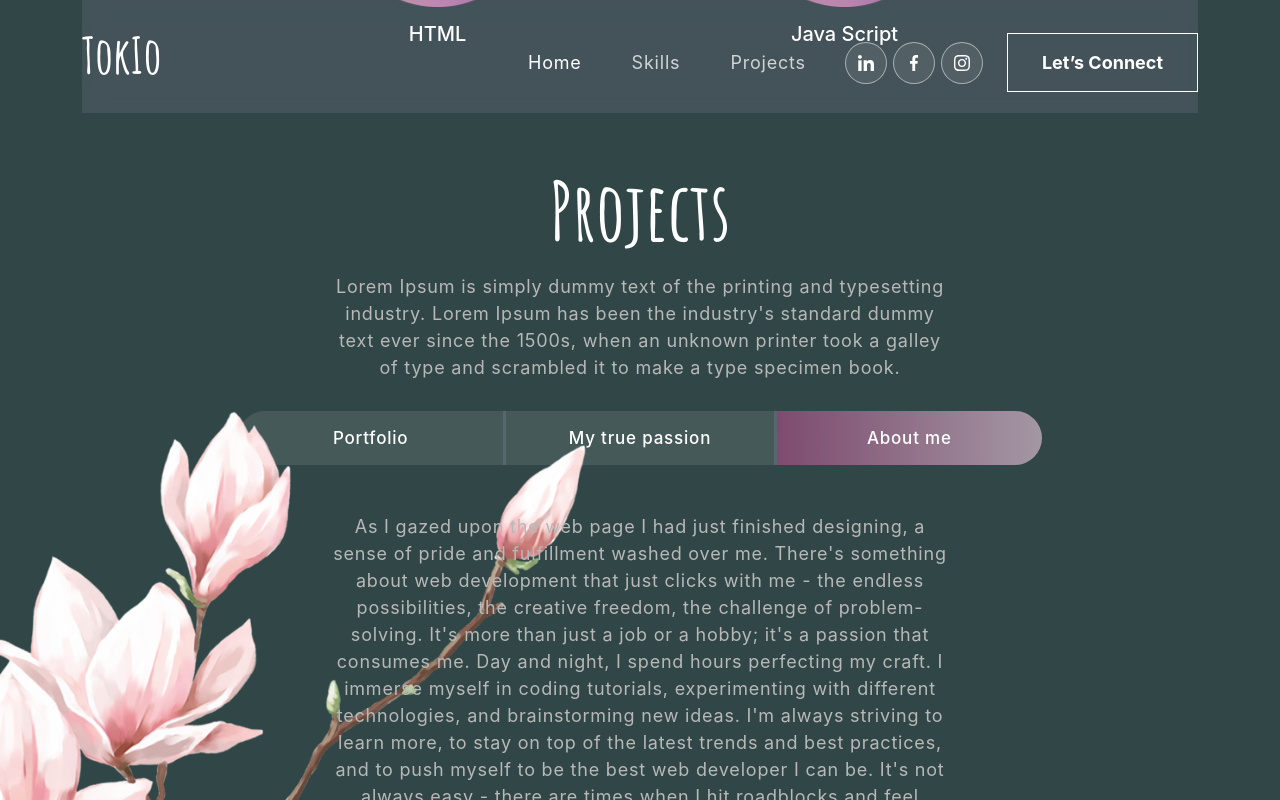
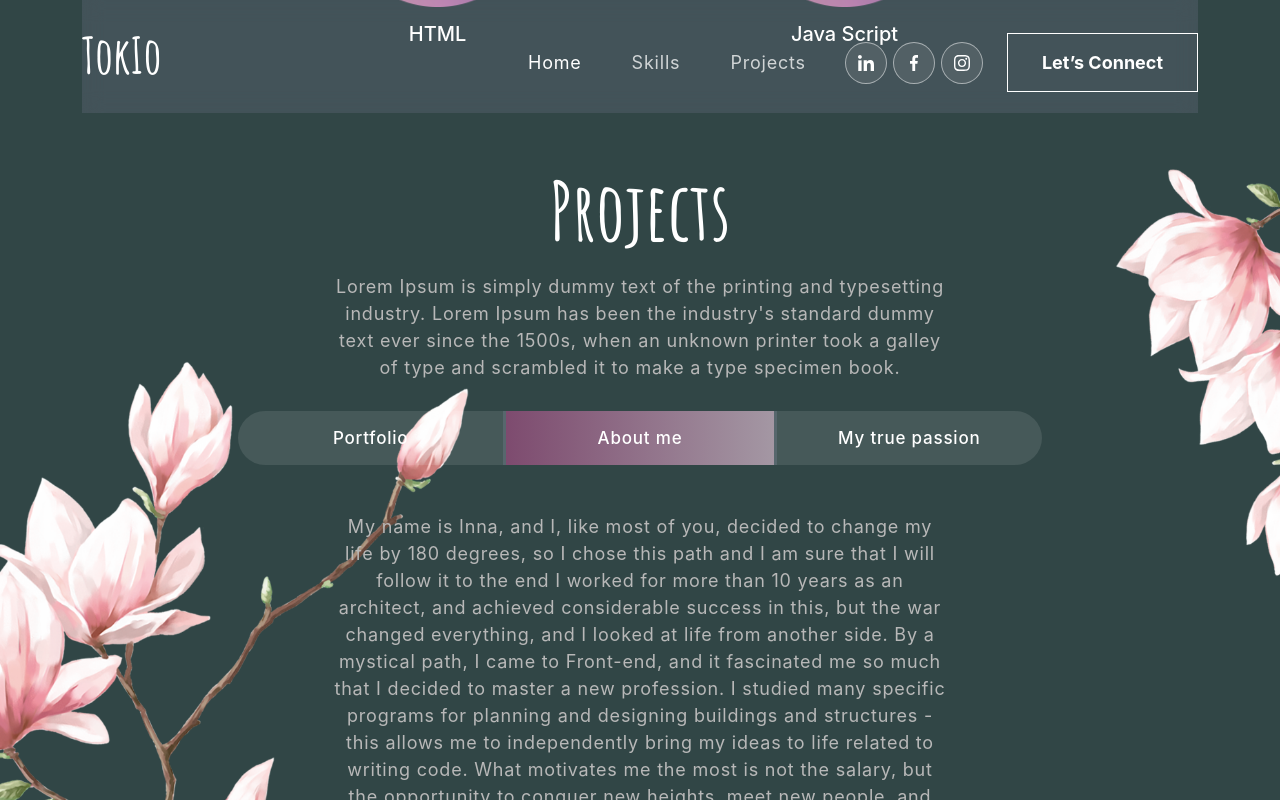
Before and after one commit to Inna-Mykytiuk/Responsive-portfolio-website, a React (Create React App) app: page / in a window 1280 px wide. Both pictures are taken after a click on the tab "About me". Shown: the part 1275-2075 px from the top of the page. Built offline with nearby package versions, Linux system fonts and the light colour scheme.

Commit message:
add information about me

```diff
--- a/src/components/Projects.js
+++ b/src/components/Projects.js
@@ -10,31 +10,37 @@ import TrackVisibility from 'react-on-screen';
 export const Projects = () => {
   const projects = [
     {
+      id: 1,
       title: 'Project',
       description: 'Design & Development',
       imgUrl: projImg1,
     },
     {
+      id: 2,
       title: 'Project',
       description: 'Design & Development',
       imgUrl: projImg1,
     },
     {
+      id: 3,
       title: 'Project',
       description: 'Design & Development',
       imgUrl: projImg1,
     },
     {
+      id: 4,
       title: 'Project',
       description: 'Design & Development',
       imgUrl: projImg1,
     },
     {
+      id: 5,
       title: 'Project',
       description: 'Design & Development',
       imgUrl: projImg1,
     },
     {
+      id: 6,
       title: 'Project',
       description: 'Design & Development',
       imgUrl: projImg1,
@@ -71,10 +77,10 @@ export const Projects = () => {
                         <Nav.Link eventKey="first">Portfolio</Nav.Link>
                       </Nav.Item>
                       <Nav.Item>
-                        <Nav.Link eventKey="second">My true passion</Nav.Link>
+                        <Nav.Link eventKey="second">About me</Nav.Link>
                       </Nav.Item>
                       <Nav.Item>
-                        <Nav.Link eventKey="third">About me</Nav.Link>
+                        <Nav.Link eventKey="third">My true passion</Nav.Link>
                       </Nav.Item>
                     </Nav>
                     <Tab.Content
@@ -85,36 +91,28 @@ export const Projects = () => {
                     >
                       <Tab.Pane eventKey="first">
                         <Row>
-                          {projects.map((project, index) => {
-                            return <ProjectCard key={index} {...project} />;
+                          {projects.map((project, id) => {
+                            return <ProjectCard key={id} {...project} />;
                           })}
                         </Row>
                       </Tab.Pane>
                       <Tab.Pane eventKey="second">
                         <p>
-                          As I gazed upon the web page I had just finished
-                          designing, a sense of pride and fulfillment washed
-                          over me. There's something about web development that
-                          just clicks with me - the endless possibilities, the
-                          creative freedom, the challenge of problem-solving.
-                          It's more than just a job or a hobby; it's a passion
-                          that consumes me. Day and night, I spend hours
-                          perfecting my craft. I immerse myself in coding
-                          tutorials, experimenting with different technologies,
-                          and brainstorming new ideas. I'm always striving to
-                          learn more, to stay on top of the latest trends and
-                          best practices, and to push myself to be the best web
-                          developer I can be. It's not always easy - there are
-                          times when I hit roadblocks and feel frustrated, or
-                          when I have to put in long hours to meet a deadline.
-                          But even then, I'm fueled by my love for web
-                          development and the satisfaction of creating something
-                          from scratch. To others, it may seem like just another
-                          job, but to me, it's a way of life. It's a calling
-                          that I'm grateful to have discovered, and I know I'll
-                          be doing this for years to come. After all, when you
-                          find something that you're truly passionate about,
-                          it's not just a job - it's a part of who you are.
+                          My name is Inna, and I, like most of you, decided to
+                          change my life by 180 degrees, so I chose this path
+                          and I am sure that I will follow it to the end I
+                          worked for more than 10 years as an architect, and
+                          achieved considerable success in this, but the war
+                          changed everything, and I looked at life from another
+                          side. By a mystical path, I came to Front-end, and it
+                          fascinated me so much that I decided to master a new
+                          profession. I studied many specific programs for
+                          planning and designing buildings and structures - this
+                          allows me to independently bring my ideas to life
+                          related to writing code. What motivates me the most is
+                          not the salary, but the opportunity to conquer new
+                          heights, meet new people, and have a stable job for
+                          years, regardless of age.
                         </p>
                       </Tab.Pane>
                       <Tab.Pane eventKey="third">
```
